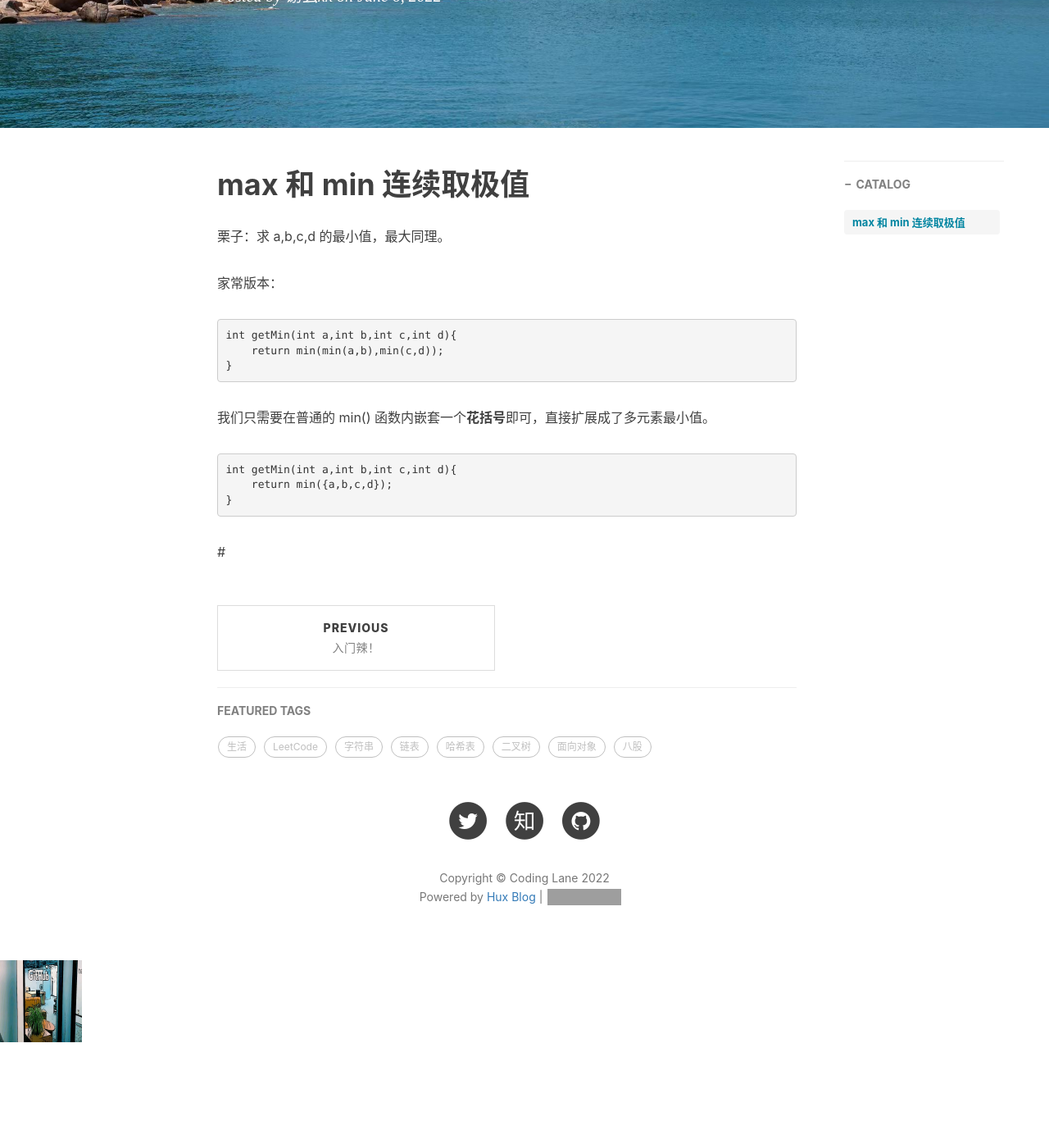
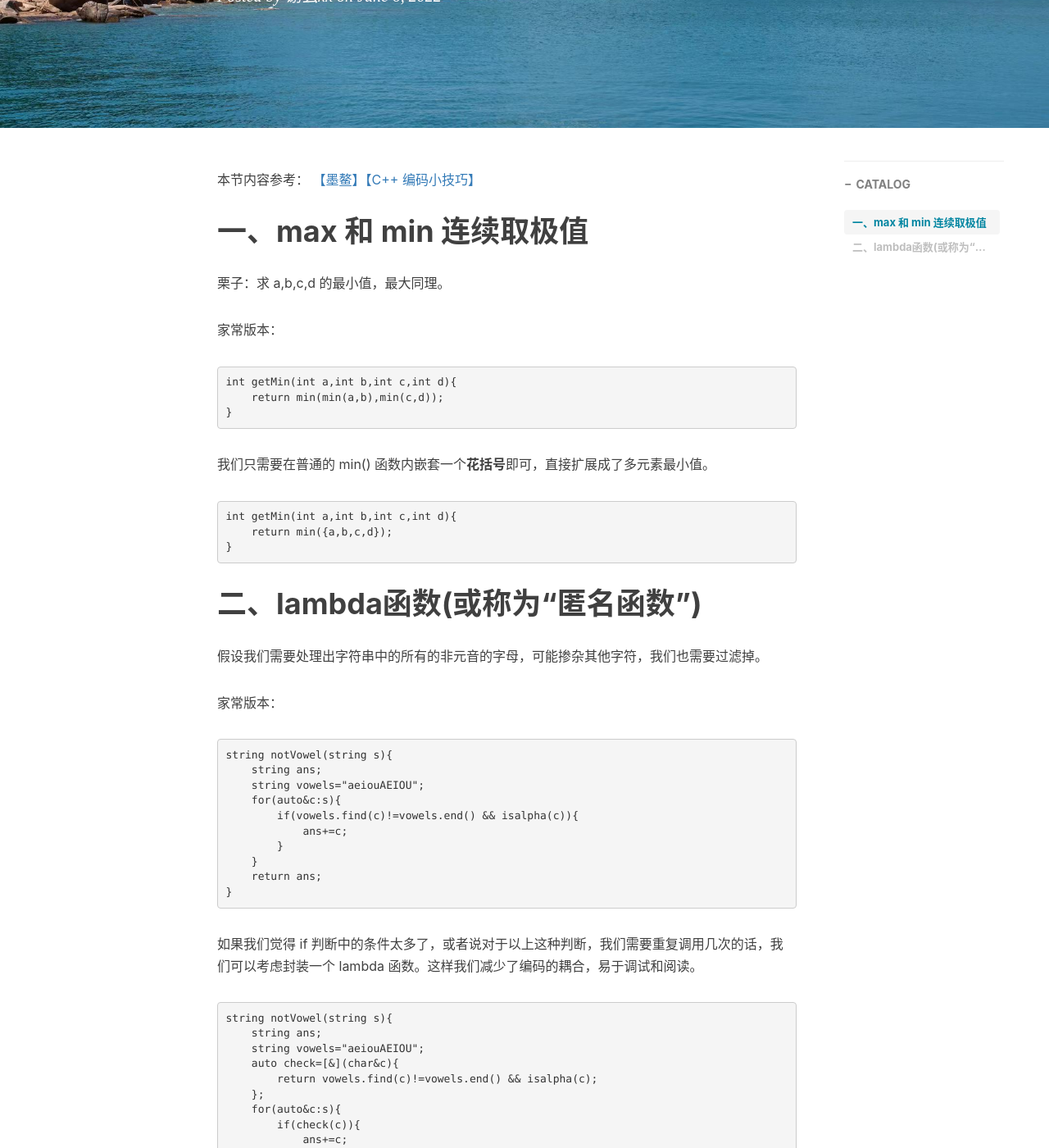
Before and after one commit to xie96808/xie96808.github.io, a Jekyll site: the page built from _posts/2022-06-06-一些有趣的C++代码书写方法.md, in a window 1280 px wide and 1400 px high, scrolled down 301 px. Shown: the whole window at 82% size. Built offline with Jekyll 4.4.1, drawn with Linux system fonts in a browser that asks for light colours; nearby versions of some CDN libraries; comment, search, counter and statistics services are not loaded; before the commit the page ends 1572 px from its top, so only the background shows below that; some of the changed text lies outside the part shown; grey boxes are pictures that could not be loaded.

Commit message:
Update 2022-06-06-一些有趣的C++代码书写方法.md

````diff
--- a/_posts/2022-06-06-一些有趣的C++代码书写方法.md
+++ b/_posts/2022-06-06-一些有趣的C++代码书写方法.md
@@ -10,8 +10,10 @@ tags:								#标签
     - 数据结构与算法
 ---
 
+本节内容参考：
+[【墨鳌】【C++ 编码小技巧】](https://leetcode.cn/circle/discuss/7xedyl/)
 
-# max 和 min 连续取极值
+# 一、max 和 min 连续取极值
 
 栗子：求 a,b,c,d 的最小值，最大同理。
 
@@ -29,4 +31,39 @@ int getMin(int a,int b,int c,int d){
 }
 ```
 
-#
+# 二、lambda函数(或称为“匿名函数”)
+
+假设我们需要处理出字符串中的所有的非元音的字母，可能掺杂其他字符，我们也需要过滤掉。
+
+家常版本：
+
+```CPP
+string notVowel(string s){
+    string ans;
+    string vowels="aeiouAEIOU";
+    for(auto&c:s){
+        if(vowels.find(c)!=vowels.end() && isalpha(c)){
+            ans+=c;
+        }
+    }
+    return ans;
+}
+```
+如果我们觉得 if 判断中的条件太多了，或者说对于以上这种判断，我们需要重复调用几次的话，我们可以考虑封装一个 lambda 函数。这样我们减少了编码的耦合，易于调试和阅读。
+
+```CPP
+string notVowel(string s){
+    string ans;
+    string vowels="aeiouAEIOU";
+    auto check=[&](char&c){
+        return vowels.find(c)!=vowels.end() && isalpha(c);
+    };
+    for(auto&c:s){
+        if(check(c)){
+            ans+=c;
+        }
+    }
+    return ans;
+}
+```
+其中，[] 是取值申明，& 是取址，允许函数内访问外部的内存申明。
````
